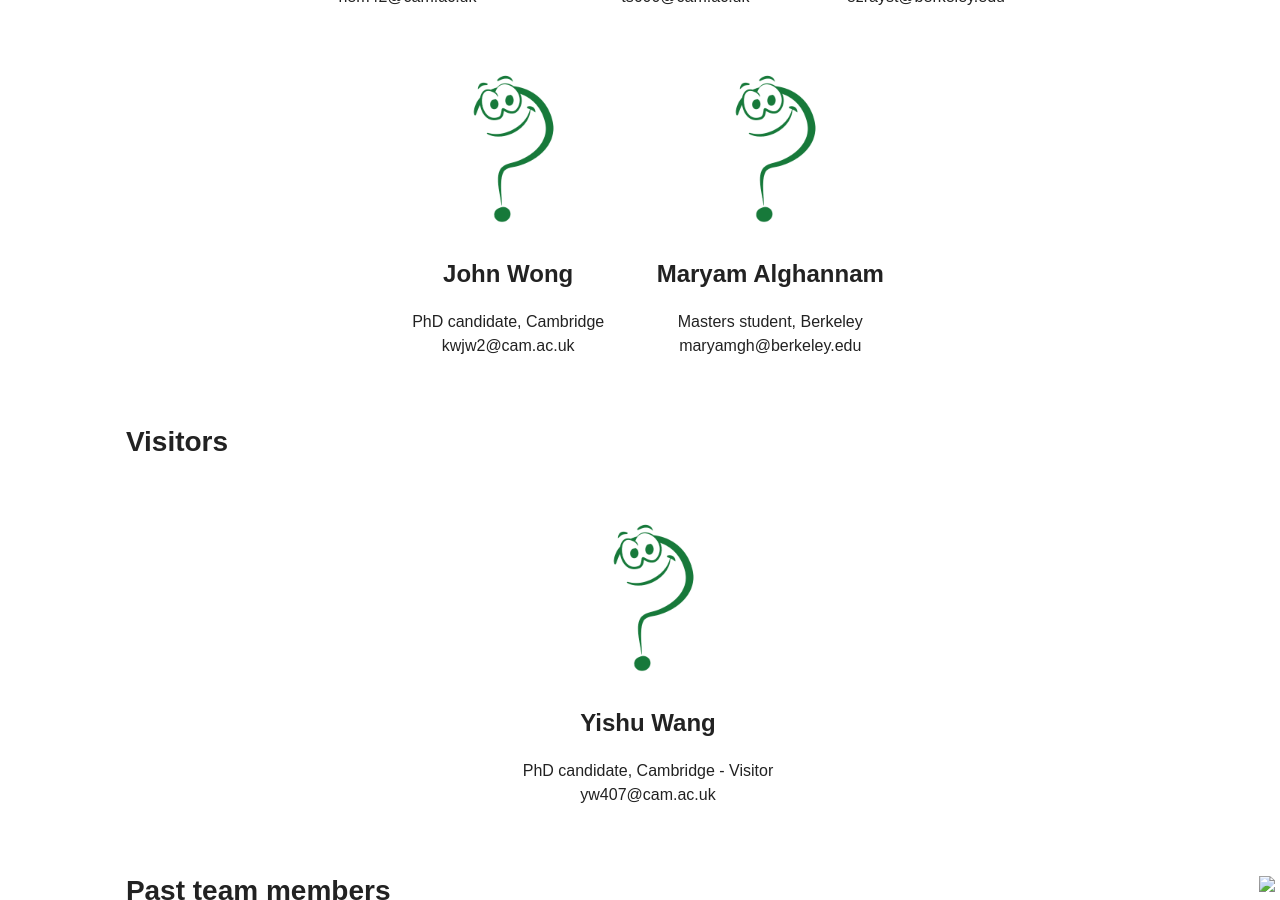
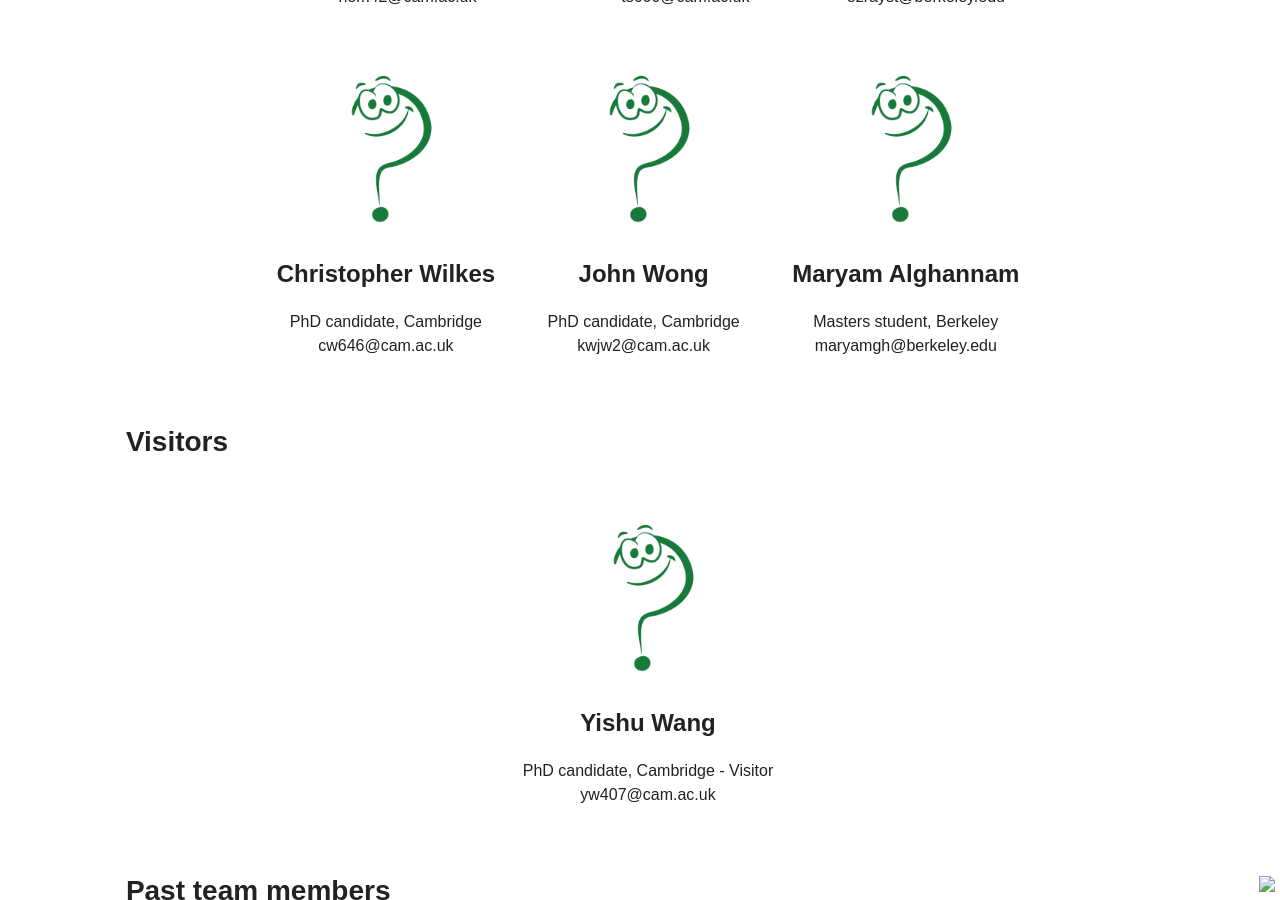
Before and after one commit to cb-geo/cb-geo.github.io, a Jekyll site: the page built from index.md, in a window 1280 px wide and 900 px high, scrolled down 3536 px. Built offline with Jekyll 4.4.1, drawn with Linux system fonts in a browser that asks for light colours; nearby versions of some CDN libraries.

Commit message:
Added Christopher Wilkes

```diff
--- a/_data/members.yml
+++ b/_data/members.yml
@@ -124,6 +124,14 @@
   email: ezrayst@berkeley.edu
   area: MPM
 
+- name: Christopher Wilkes
+  role: student
+  position: PhD candidate
+  uni: Cambridge
+  image: question.png
+  email: cw646@cam.ac.uk
+  area: MPM
+
 - name: John Wong
   role: student
   position: PhD candidate
```
